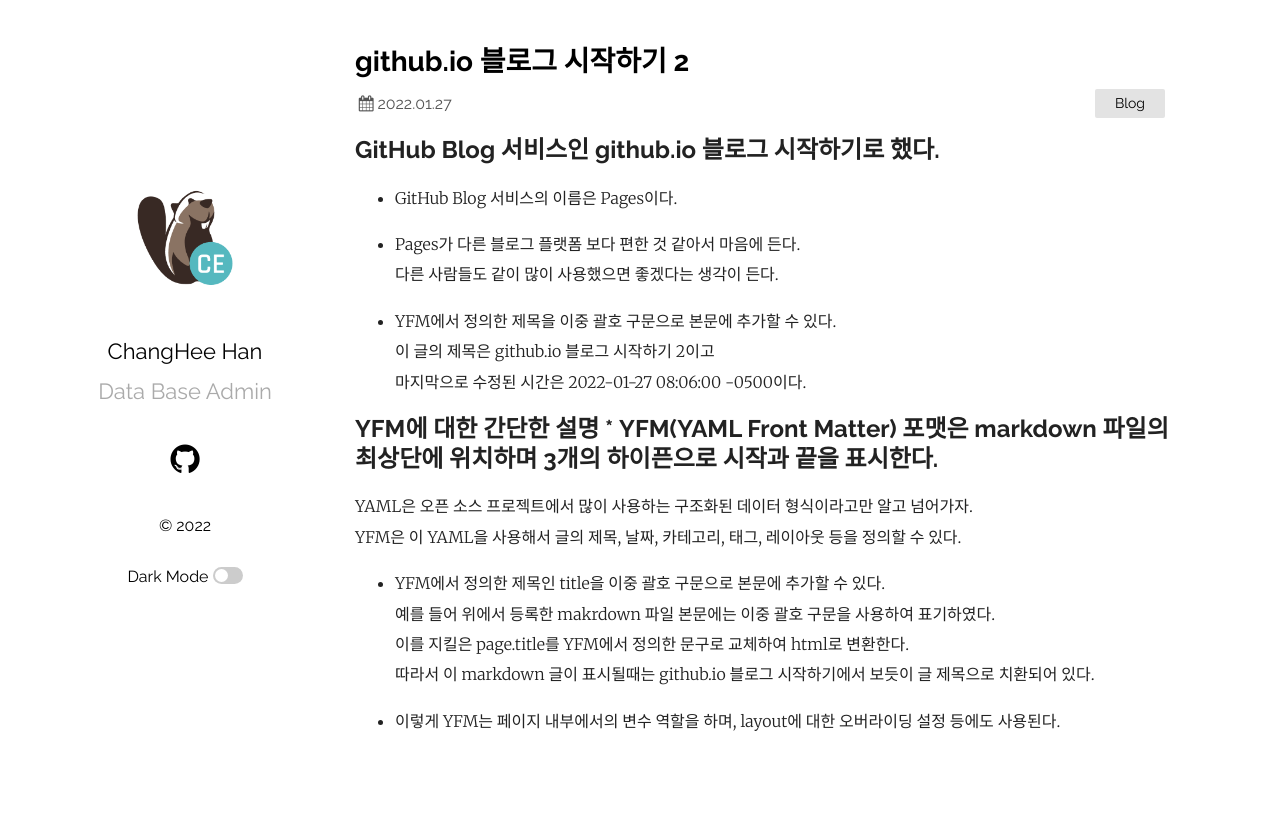
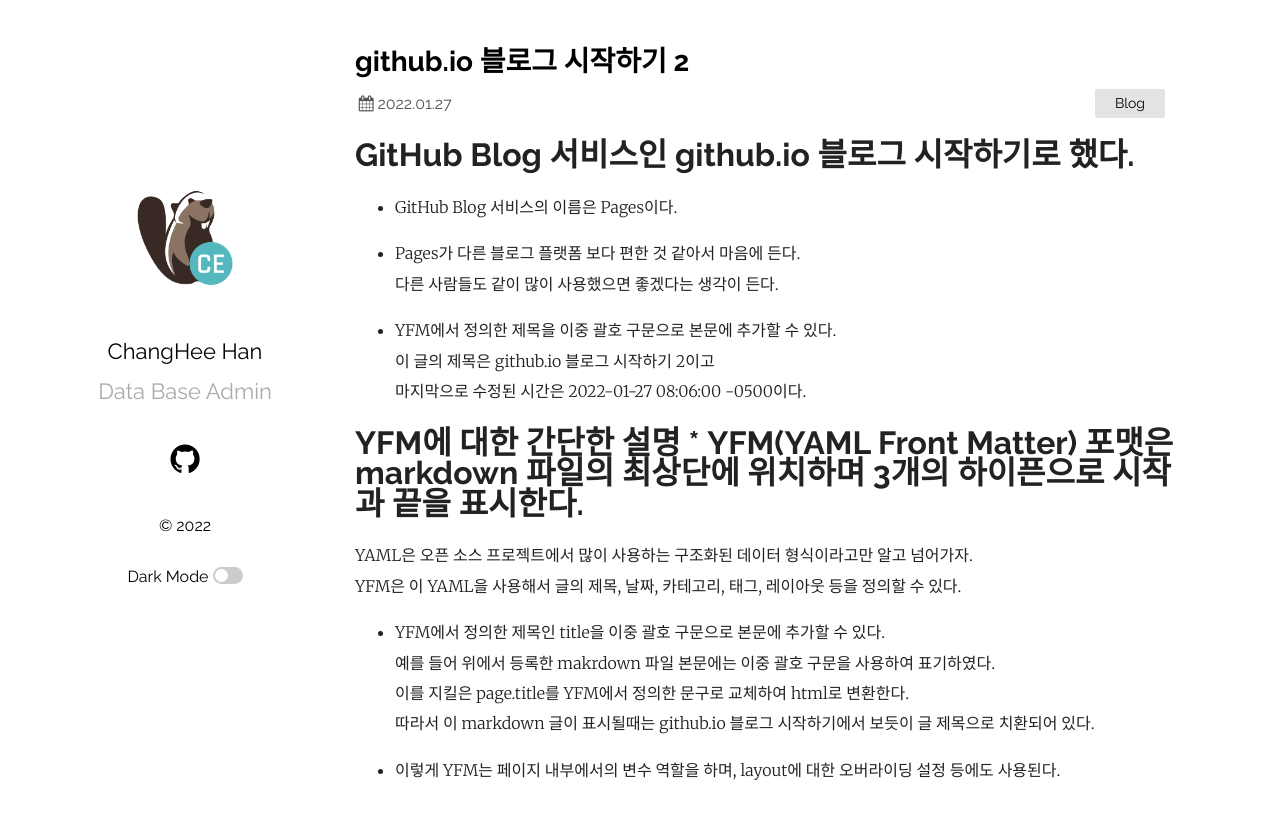
Before and after one commit to sfthch/sfthch, a Jekyll site: the page built from _posts/2022-01-27-02-blog-hch.md, in a window 1280 px wide. Shown: the top 819 px of the page. Built offline with Jekyll 4.4.1, drawn with Linux system fonts in a browser that asks for light colours; our own code applies the rules of GitHub Pages for plain Markdown files.

Commit message:
2202031051

```diff
--- a/_posts/2022-01-27-02-blog-hch.md
+++ b/_posts/2022-01-27-02-blog-hch.md
@@ -12,7 +12,7 @@ tags:
   - Blog
 ---
 
-## GitHub Blog 서비스인 github.io 블로그 시작하기로 했다.
+# GitHub Blog 서비스인 github.io 블로그 시작하기로 했다.
 * GitHub Blog 서비스의 이름은 Pages이다.
 
 * Pages가 다른 블로그 플랫폼 보다 편한 것 같아서 마음에 든다.
@@ -22,7 +22,7 @@ tags:
   이 글의 제목은 {{ page.title }}이고
   마지막으로 수정된 시간은 {{ page.last_modified_at }}이다.
 
-## YFM에 대한 간단한 설명 * YFM(YAML Front Matter) 포맷은 markdown 파일의 최상단에 위치하며 3개의 하이픈으로 시작과 끝을 표시한다.
+# YFM에 대한 간단한 설명 * YFM(YAML Front Matter) 포맷은 markdown 파일의 최상단에 위치하며 3개의 하이픈으로 시작과 끝을 표시한다.
 YAML은 오픈 소스 프로젝트에서 많이 사용하는 구조화된 데이터 형식이라고만 알고 넘어가자.
 YFM은 이 YAML을 사용해서 글의 제목, 날짜, 카테고리, 태그, 레이아웃 등을 정의할 수 있다.
 
```
